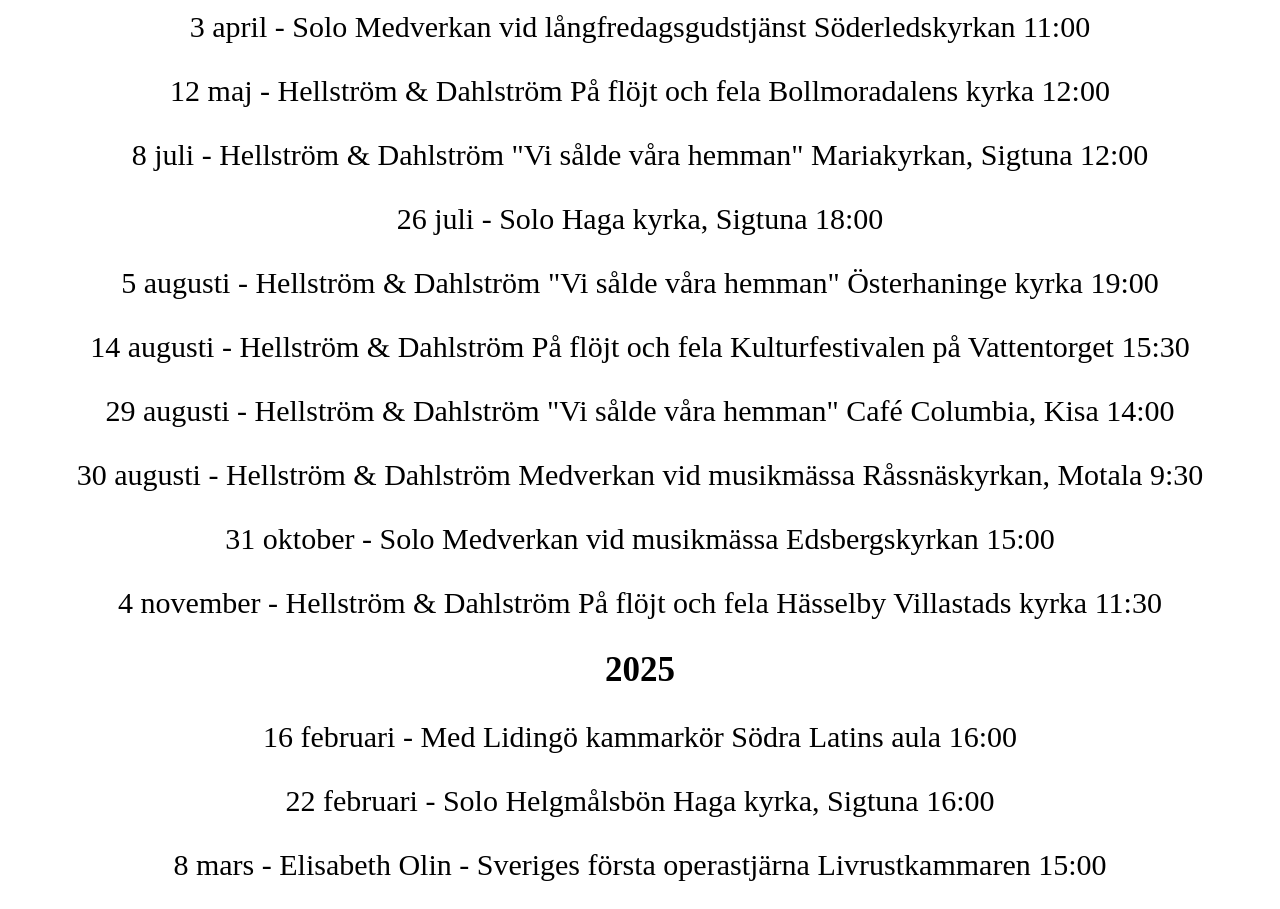
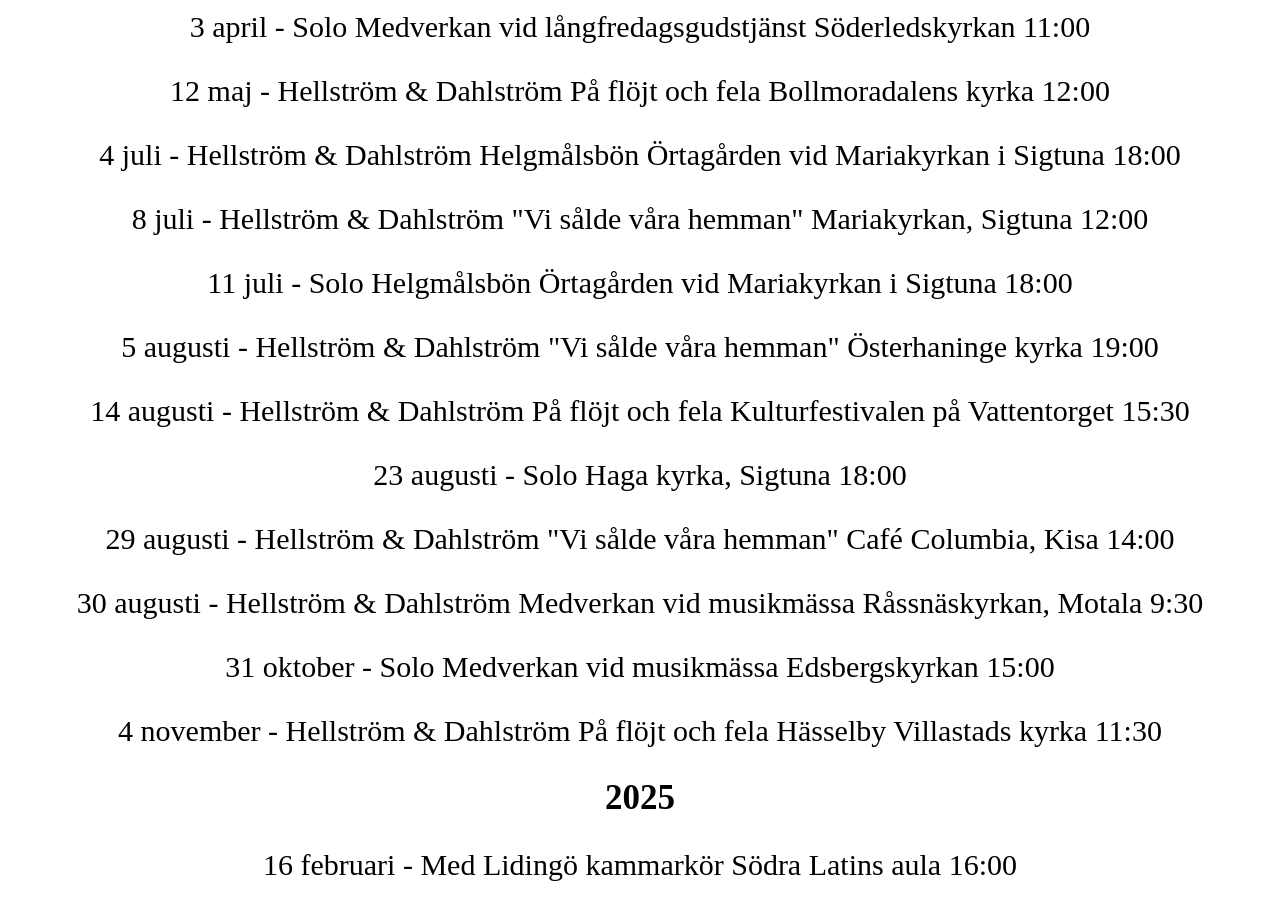
Before and after one commit to hellstromklara/Klaras-sida, a plain HTML site: page Konserter.html in a window 1280 px wide. Shown: the part 1580-2489 px from the top of the page. Drawn offline with Linux system fonts and the light colour scheme.

Commit message:
konserter

```diff
--- a/Konserter.html
+++ b/Konserter.html
@@ -53,16 +53,22 @@
             <p class="konserter">12 maj - Hellström & Dahlström På flöjt och fela
                 Bollmoradalens kyrka 12:00</p>
 
+            <p class="konserter">4 juli - Hellström & Dahlström Helgmålsbön
+            Örtagården vid Mariakyrkan i Sigtuna 18:00 </p>
+
             <p class="konserter">8 juli - Hellström & Dahlström
             "Vi sålde våra hemman" Mariakyrkan, Sigtuna 12:00</p>
 
-            <p class="konserter">26 juli - Solo Haga kyrka, Sigtuna 18:00</p>
+           <p class="konserter">11 juli - Solo Helgmålsbön
+            Örtagården vid Mariakyrkan i Sigtuna 18:00 </p>
 
             <p class="konserter">5 augusti - Hellström & Dahlström
                 "Vi sålde våra hemman" Österhaninge kyrka 19:00</p>
 
             <p class="konserter">14 augusti - Hellström & Dahlström
                 På flöjt och fela Kulturfestivalen på Vattentorget 15:30</p>
+
+            <p class="konserter">23 augusti - Solo Haga kyrka, Sigtuna 18:00</p>
 
             <p class="konserter">29 augusti - Hellström & Dahlström
                 "Vi sålde våra hemman" Café Columbia, Kisa 14:00</p>
```
